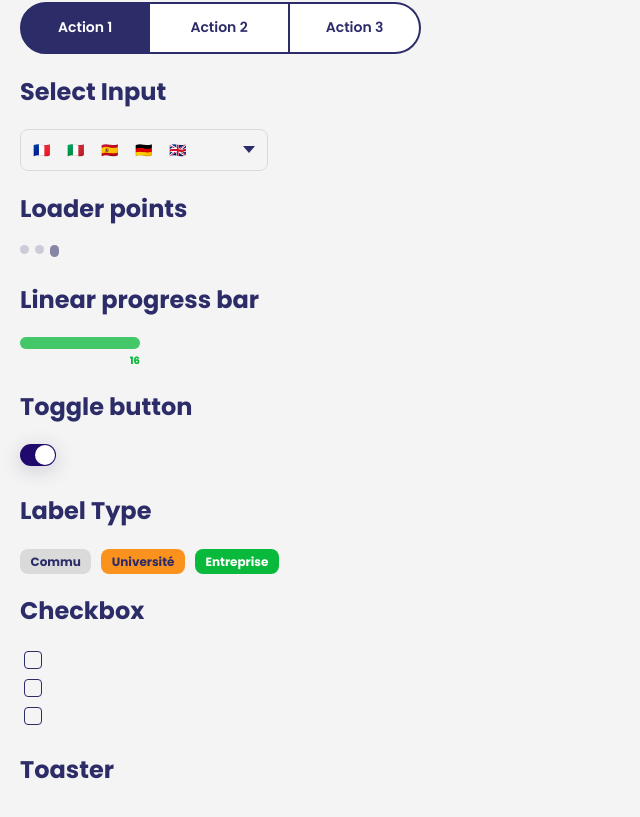
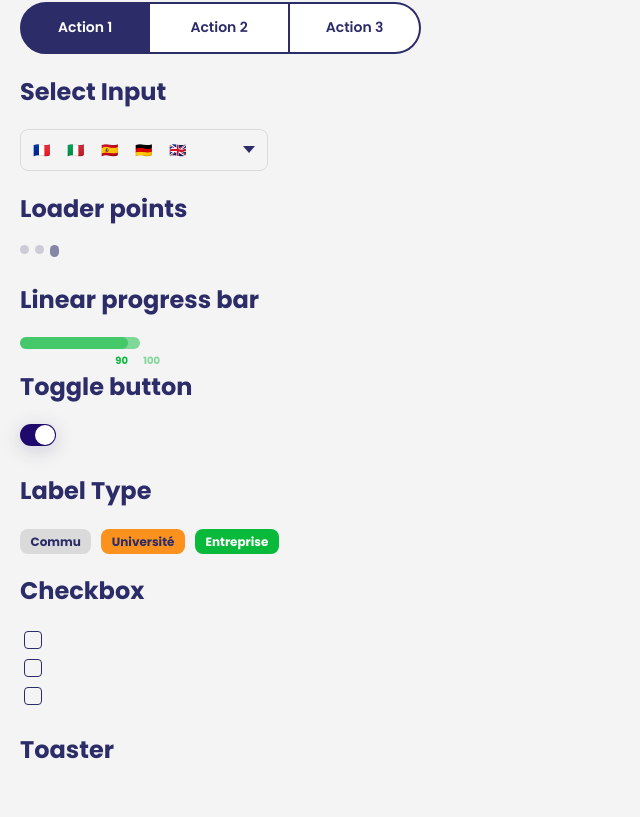
Before and after one commit to Ma-Petite-Planete/ma-petite-librairie, a React (Vite) app: page / in a window 1280 px wide. Shown: the part 4734-5551 px from the top of the page, without its empty margins (0-640 px from the left). Built offline with nearby package versions, Linux system fonts and the light colour scheme; a web font is replaced by a local one.

Commit message:
change design linear progress bar

```diff
--- a/src/App.tsx
+++ b/src/App.tsx
@@ -459,8 +459,8 @@ function App() {
 
       <h2>Linear progress bar</h2>
       <MppLinearProgressBar
-        maxValue={16}
-        value={16}
+        maxValue={100}
+        value={90}
         colorStyle={ProgressBarStyle.green}
       />
 
--- a/src/components/MppLinearProgressBar/MppLinearProgressBar.tsx
+++ b/src/components/MppLinearProgressBar/MppLinearProgressBar.tsx
@@ -46,8 +46,6 @@ export const MppLinearProgressBar: React.FC<LinearProgressBarProps> = ({
   value,
   colorStyle,
 }) => {
-  const getProgressBarPercentage = (maxValue: number, value: number) =>
-    Math.round((value / maxValue) * 100);
   const progressBarColor =
     value === 0 ? 'default' : value === maxValue ? 'green' : colorStyle;
 
@@ -57,14 +55,14 @@ export const MppLinearProgressBar: React.FC<LinearProgressBarProps> = ({
         <div className="progress_bar background_value--indicator">
           <div
             className="linear_progress_bar--main_value"
-            style={{ width: `${getProgressBarPercentage(maxValue, value)}%` }}
+            style={{ width: `${Math.round((value / maxValue) * 100)}%` }}
           >
             <div className="progress_bar main_value--indicator"></div>
-            <p className="main_value--value">{value}</p>
+            <p className="main_value--value">{Math.round(value)}</p>
           </div>
         </div>
-        <p className="background_value--max_value">{maxValue}</p>
       </div>
+      <p className="background_value--max_value">{maxValue}</p>
     </div>
   );
 };
--- a/src/components/MppLinearProgressBar/mpp_linear_progress_bar.css
+++ b/src/components/MppLinearProgressBar/mpp_linear_progress_bar.css
@@ -1,5 +1,6 @@
 .linear_progress_bar_container {
   width: 120px;
+  position: relative;
 }
 
 .progress_bar {
@@ -14,7 +15,15 @@
   font-size: 10px;
   font-weight: 700;
   line-height: auto;
+}
+
+.main_value--value {
   text-align: end;
+}
+
+.background_value--max_value {
+  position: absolute;
+  right: -20px;
 }
 
 /*----------------- DEFAULT ------------------*/
```
Also changed, not shown: 2 other files (tests, documents, lock files or other folders).
